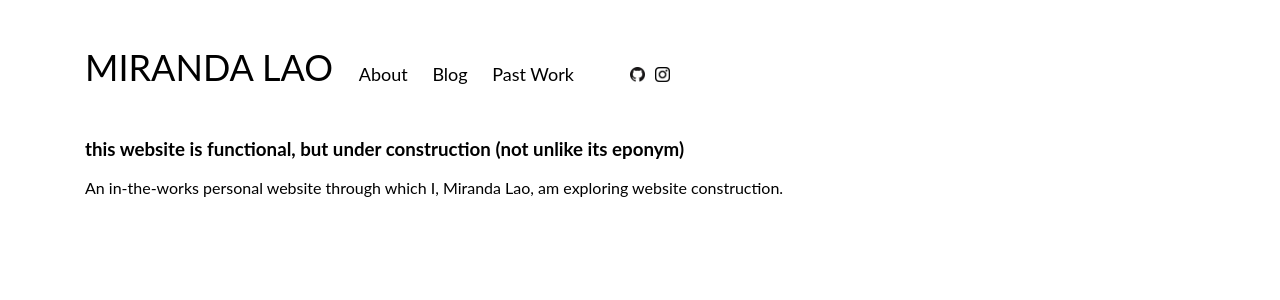
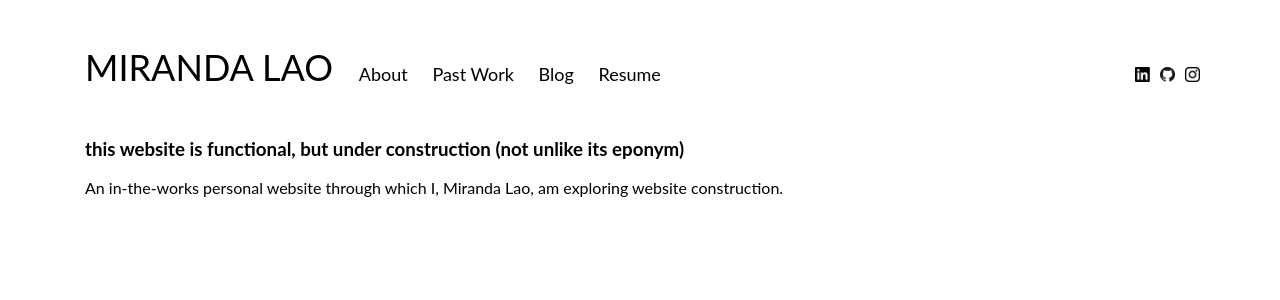
Before and after one commit to acedmonkeys/acedmonkeys.github.io, a Jekyll site: the page built from index.html, in a window 1280 px wide. Shown: the top 300 px of the page. Built offline with Jekyll 4.4.1, drawn with Linux system fonts in a browser that asks for light colours.

Commit message:
html hell

```diff
--- a/_data/navigation.yml
+++ b/_data/navigation.yml
@@ -1,6 +1,8 @@
 - name: About
   link: /about.html
+- name: Past Work
+  link: /past_work.html
 - name: Blog
   link: /blog.html
-- name: Past Work
-  link: /past_work.html
+- name: Resume
+  link: /imgs/Resume.pdf
--- a/_includes/navigation.html
+++ b/_includes/navigation.html
@@ -1,12 +1,13 @@
 <nav>
   <h1>
-  <a href="index.html" class="header">MIRANDA LAO</a>
+  <a href="/index.html" class="header">MIRANDA LAO</a>
   {% for item in site.data.navigation %}
-    <a href="{{ item.link }}" {% if page.url == item.link %}class="current"{% endif %}>
+    <a href="{{ item.link }}" {% if page.url == item.link %}class="current"{% endif %}{% if item.name =="Resume" %}target="_blank"{% endif %}>
       {{ item.name }}
     </a>
   {% endfor %}
   <a target="_blank" href="https://www.instagram.com/mirdbirb/"><img class="right-align" src="/imgs/instagram.png" height="15" width="15"></a>
   <a target="_blank" href="https://github.com/acedmonkeys/acedmonkeys.github.io"><img class="right-align" src="/imgs/github.png" height="15" width="15"></a>
+  <a target="_blank" href="https://www.linkedin.com/in/miranda-lao-b009a4154/"><img class="right-align" src="/imgs/linkedin.png" height="15" width="15"></a>
   </h1>
 </nav>
--- a/_sass/main.scss
+++ b/_sass/main.scss
@@ -22,7 +22,8 @@ a:hover:not(.current), a:active:not(.current) {
 
 nav{
   overflow: hidden;
-  width: 600px;
+  width: auto;
+  min-width: 730px;
 }
 
 nav a{
@@ -37,8 +38,11 @@ nav a{
   float: right;
 }
 
+/*MAIN BODY*/
 body {
   margin: 25px 75px 0px 75px;
+  width: auto;
+  min-width: 730px;
   font-family: Lato;
 }
 
```
Also changed, not shown: _imgs/linkedin.png (added), 1 other file.
